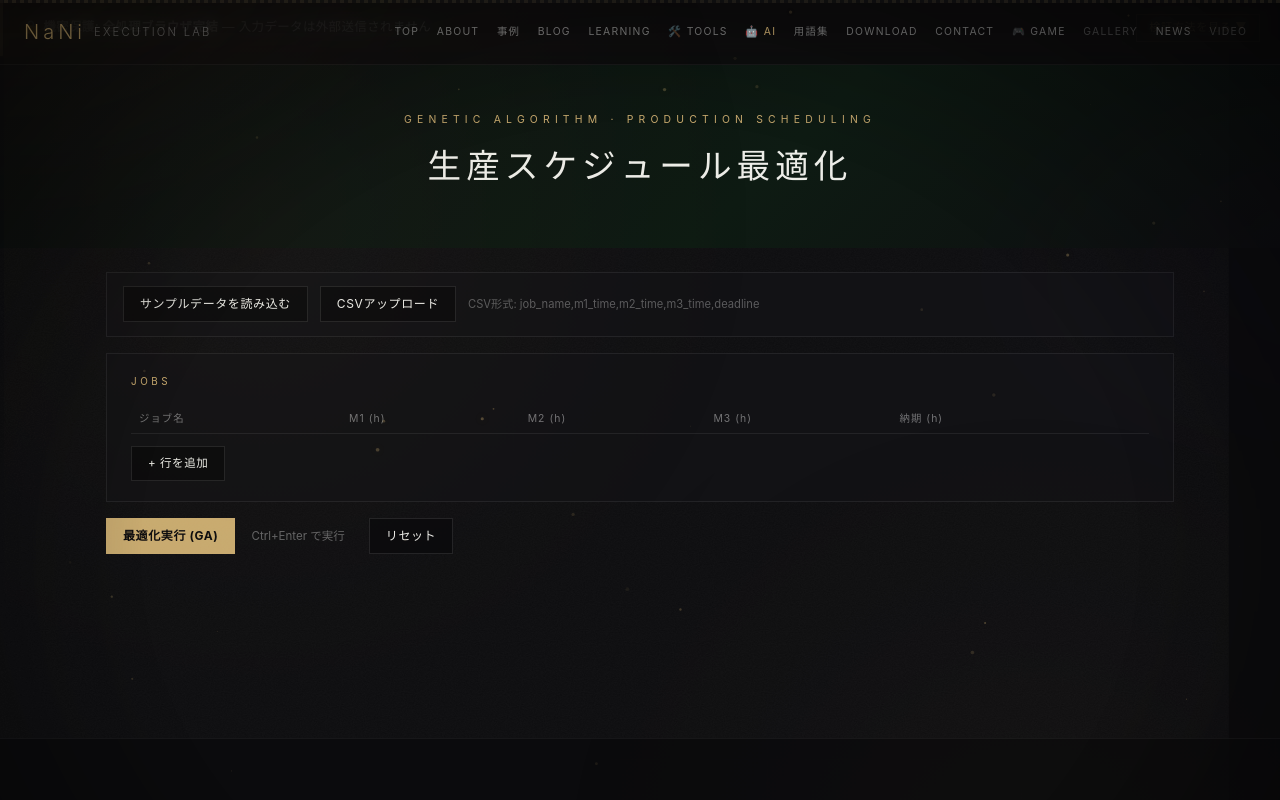
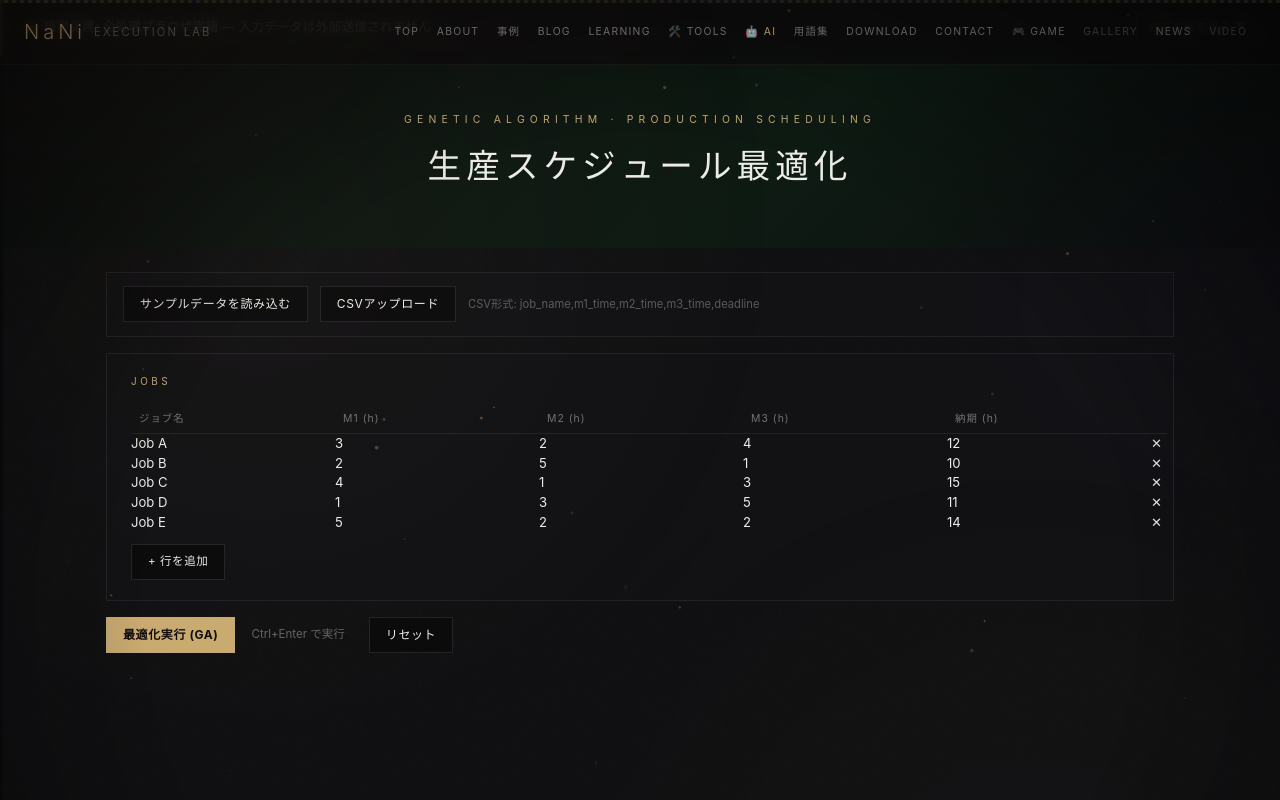
Before and after one commit to yyy19901103-source/nani-execution-lab, an Astro site: page /nani-execution-lab/ai-tools/production-schedule in a window 1280 px wide. Shown: the top 800 px of the page. Built offline with nearby package versions, Linux system fonts and the light colour scheme; Astro itself is replaced by a stand-in of ours.

Commit message:
Fix: renderTable detach中にgetElementByIdがnullを返すバグ修正(DocumentFragment方式に変更)

```diff
--- a/src/pages/ai-tools/production-schedule.astro
+++ b/src/pages/ai-tools/production-schedule.astro
@@ -243,19 +243,7 @@
       return result;
     }
 
-    function renderTable(data) {
-      const tbody = document.getElementById('job-tbody');
-      tbody.innerHTML = '';
-      // detach-reattach: addRow appends to tbody; detach to avoid reflow per row
-      const parent = tbody.parentNode;
-      const next = tbody.nextSibling;
-      if (parent) parent.removeChild(tbody);
-      data.forEach((job, i) => addRow(job));
-      if (parent) parent.insertBefore(tbody, next);
-    }
-
-    function addRow(job = null) {
-      const tbody = document.getElementById('job-tbody');
+    function buildRow(job = null) {
       const tr = document.createElement('tr');
       const vals = job
         ? [job.name, job.times[0], job.times[1], job.times[2], job.deadline]
@@ -280,7 +268,20 @@
       delBtn.addEventListener('click', () => tr.remove());
       delTd.appendChild(delBtn);
       tr.appendChild(delTd);
-      tbody.appendChild(tr);
+      return tr;
+    }
+
+    function renderTable(data) {
+      const tbody = document.getElementById('job-tbody');
+      tbody.innerHTML = '';
+      const frag = document.createDocumentFragment();
+      data.forEach(job => frag.appendChild(buildRow(job)));
+      tbody.appendChild(frag);
+    }
+
+    function addRow(job = null) {
+      const tbody = document.getElementById('job-tbody');
+      tbody.appendChild(buildRow(job));
     }
 
     document.getElementById('btn-sample').addEventListener('click', () => {
```
